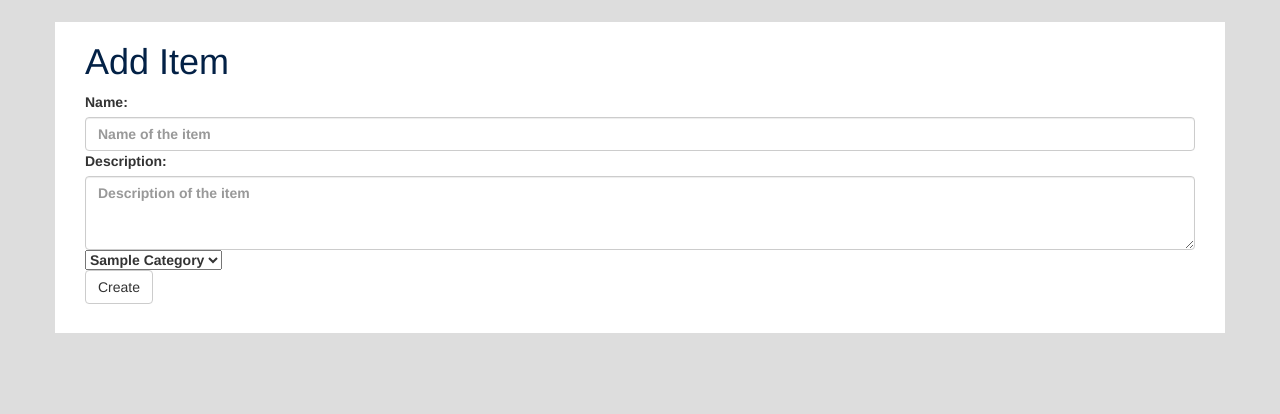
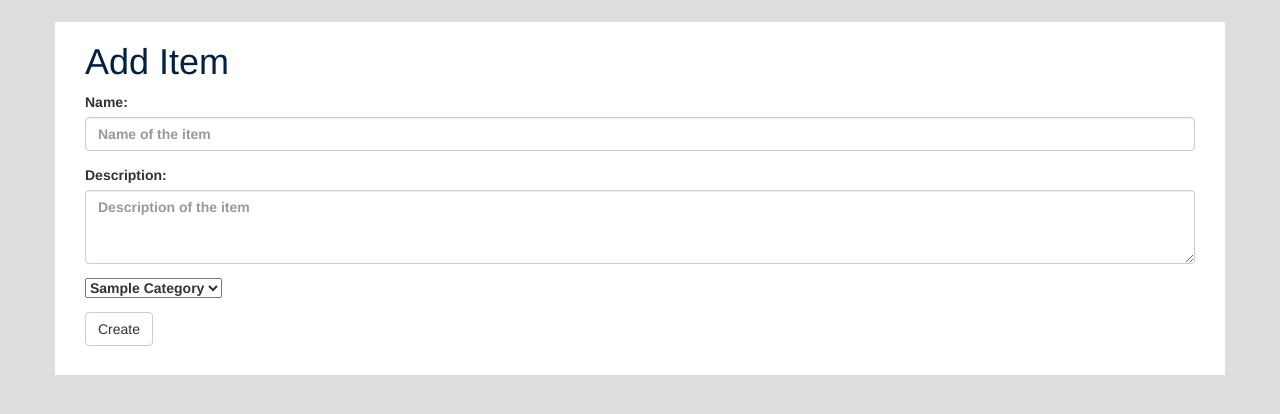
Before and after one commit to anthonyattard/catalog, a Flask app: page /catalog/new in a window 1280 px wide. Shown: the part 51-465 px from the top of the page. Run offline with Flask 2, Linux system fonts and the light colour scheme; the visitor is signed in with stand-in values (Sample User, id 1); tables that the repository leaves empty hold one stand-in row (values such as "Sample post"); parts of the project's set-up code (start-up, migrations or seed data) failed here and were passed over; some libraries are stand-ins or nearby versions.

Commit message:
Added margin-bottom styles to form input elements

```diff
--- a/static/css/app.css
+++ b/static/css/app.css
@@ -50,6 +50,10 @@ i {
     color: #7A7573;
 }
 
+.mb-1 {
+  margin-bottom: 1em;
+}
+
 .navbar-btn {
     background-color: #e64a19;
     border-color: #e64a19;
--- a/templates/additem.html
+++ b/templates/additem.html
@@ -4,12 +4,12 @@
 <form action="#" method="post">
   <div class="form-group">
     <label for="name">Name:</label>
-    <input type="text" maxlength="50" class="form-control" name="name" placeholder="Name of the item">
+    <input type="text" maxlength="50" class="form-control mb-1" name="name" placeholder="Name of the item">
 
     <label for="description">Description:</label>
-    <textarea class="form-control" maxlength="250" rows="3" name="description" placeholder="Description of the item"></textarea>
+    <textarea class="form-control mb-1" maxlength="250" rows="3" name="description" placeholder="Description of the item"></textarea>
 
-    <div class="select">
+    <div class="select mb-1">
       <select name="category">
       {% for category in categories %}
           <option value="{{ category.name }}">{{ category.name|title|replace("-", " ") }}</option>
```
Also changed, not shown: templates/edititem.html (+4 -3 lines).
